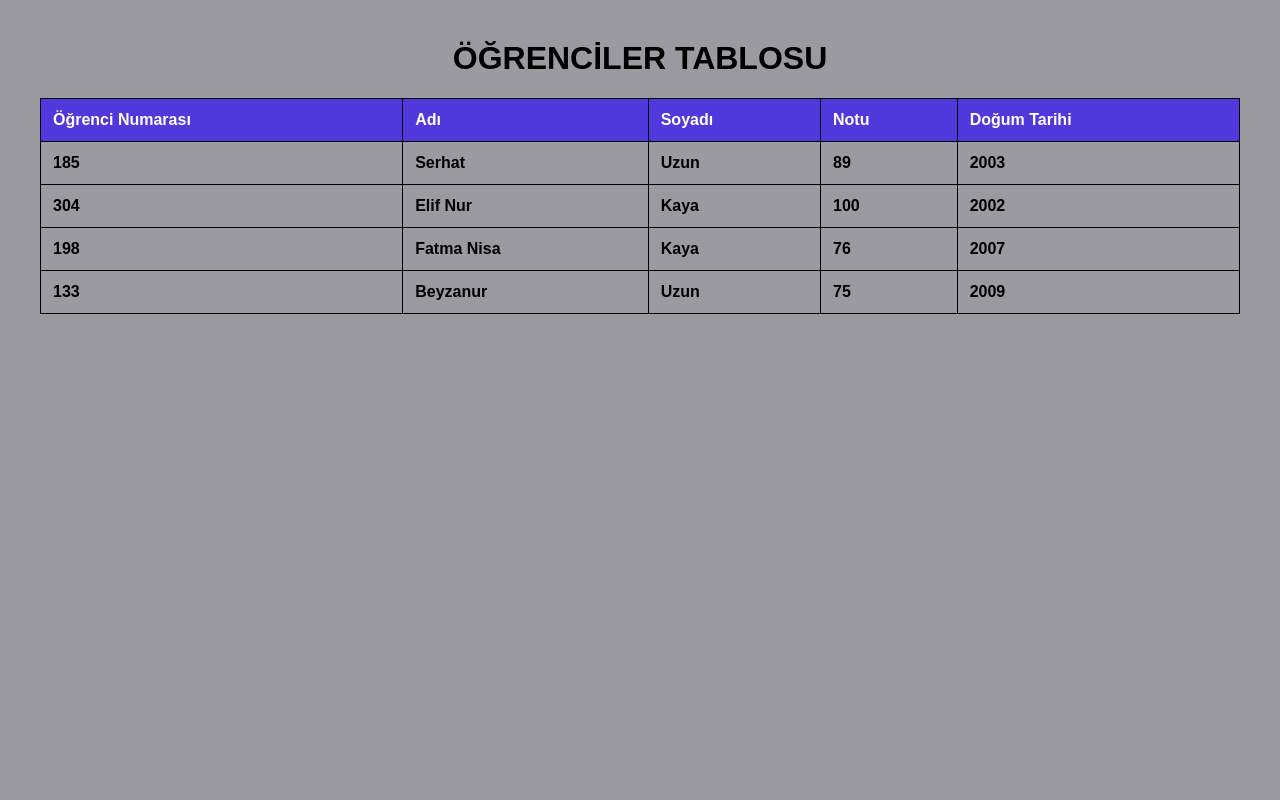
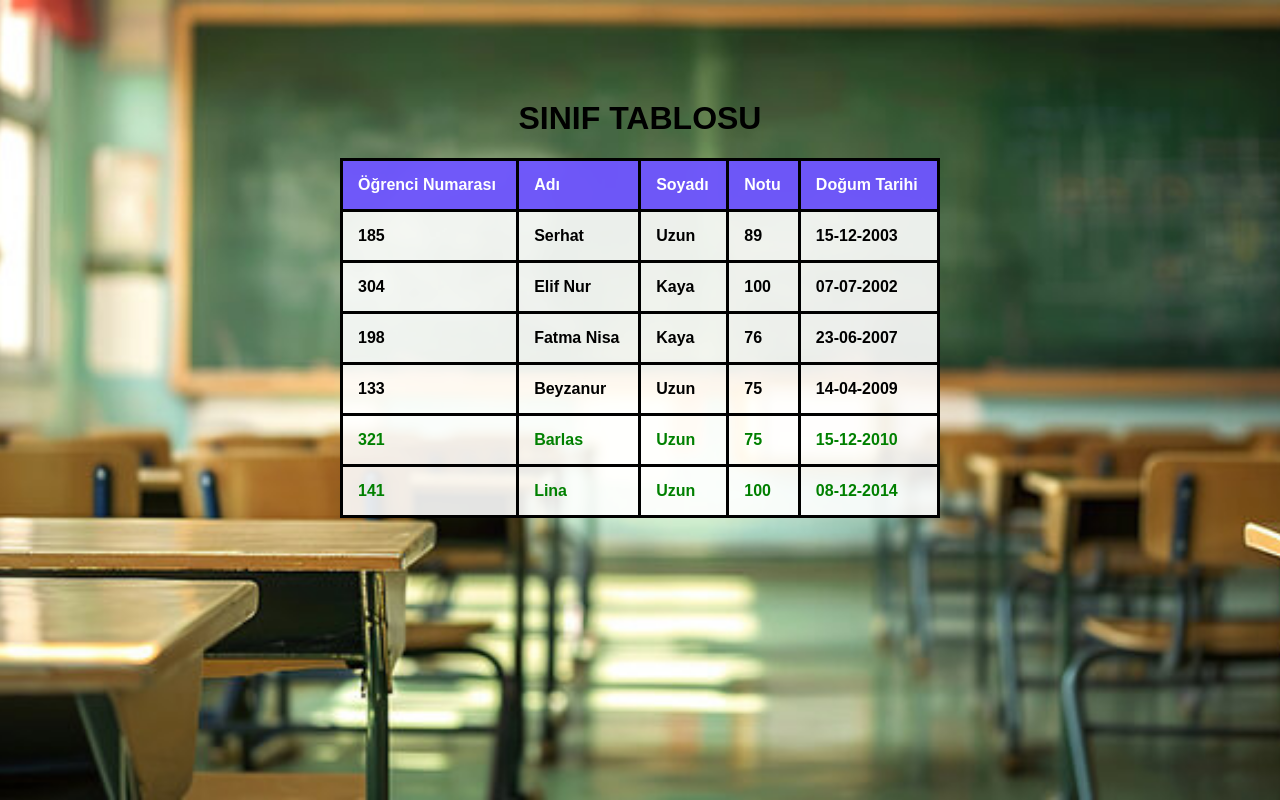
Before and after one commit to serhatuzn/Patika-Frontend-Week1, a plain HTML site: page Pratik - Tablolarla Çalışmak/sinif_tablosu.html in a window 1280 px wide. Drawn offline with Linux system fonts and the light colour scheme.

Commit message:
UpdateTablesPractice

```diff
--- a/Pratik - Tablolarla Çalışmak/sinif_tablosu.html
+++ b/Pratik - Tablolarla Çalışmak/sinif_tablosu.html
@@ -10,19 +10,26 @@
             margin: 40px;
             text-align: center;
             background-color: #9b9aa0;
+            background-image: url("images/360_F_900901151_ummAjY6YiRzRBUd2HRSXhtLGUWp0inur.jpg");
+            background-size: cover;
+            background-position: center;
+            background-repeat: no-repeat;
+            background-attachment: fixed;
         }
 
         table {
-            width: 100%;
+            width: 50%;
             border-collapse: collapse;
-            margin-top: 20px;
+            margin: 20px auto;
         }
+
         th, td {
-            border: 1px solid #000000;
-            padding: 12px;
+            border: 3px solid #000000;
+            padding: 15px;
             text-align: left;
             font-weight: bold;
         }
+
         th {
             background-color: #2600ffa2;
             color: white;
@@ -47,11 +54,28 @@
             transform: scale(0.96);
 
         }
+        .new-ogrenci{
+            color: green;
+        }
+        .ogrenci-tablosu{
+            background-color: #ffffffe3;
+        }
+        .ogrenciBaslik{
+            width: 100%;
+            border-collapse: collapse;
+            margin-top: 100px;
+            transition: background-color 0.8s ease, transform 0.4s ease;
+        }
+
+        .ogrenciBaslik:hover{
+            color: #ffffff;
+            transform: scale(0.96);
+        }
     </style>
 </head>
 <body>
-    <h1 class="ogrenciBaslik">ÖĞRENCİLER TABLOSU</h1>
-    <table id="ogrenci-tablosu">
+    <h1 class="ogrenciBaslik">SINIF TABLOSU</h1>
+    <table class="ogrenci-tablosu">
         <thead>
             <tr>
                 <th>Öğrenci Numarası</th>
@@ -67,28 +91,42 @@
                 <td>Serhat</td>
                 <td>Uzun</td>
                 <td>89</td>
-                <td>2003</td>
+                <td>15-12-2003</td>
             </tr>
             <tr>
                 <td>304</td>
                 <td>Elif Nur</td>
                 <td>Kaya</td>
                 <td>100</td>
-                <td>2002</td>
+                <td>07-07-2002</td>
             </tr>
             <tr>
                 <td>198</td>
                 <td>Fatma Nisa</td>
                 <td>Kaya</td>
                 <td>76</td>
-                <td>2007</td>
+                <td>23-06-2007</td>
             </tr>
             <tr>
                 <td>133</td>
                 <td>Beyzanur </td>
                 <td>Uzun</td>
                 <td>75</td>
-                <td>2009</td>
+                <td>14-04-2009</td>
+            </tr>
+            <tr class="new-ogrenci">
+                <td>321</td>
+                <td>Barlas</td>
+                <td>Uzun</td>
+                <td>75</td>
+                <td>15-12-2010</td>
+            </tr>
+            <tr class="new-ogrenci">
+                <td>141</td>
+                <td>Lina</td>
+                <td>Uzun</td>
+                <td>100</td>
+                <td>08-12-2014</td>
             </tr>
         </tbody>
     </table>
```
Also changed, not shown: Pratik - Tablolarla Çalışmak/images/360_F_900901151_ummAjY6YiRzRBUd2HRSXhtLGUWp0inur.jpg (added).
